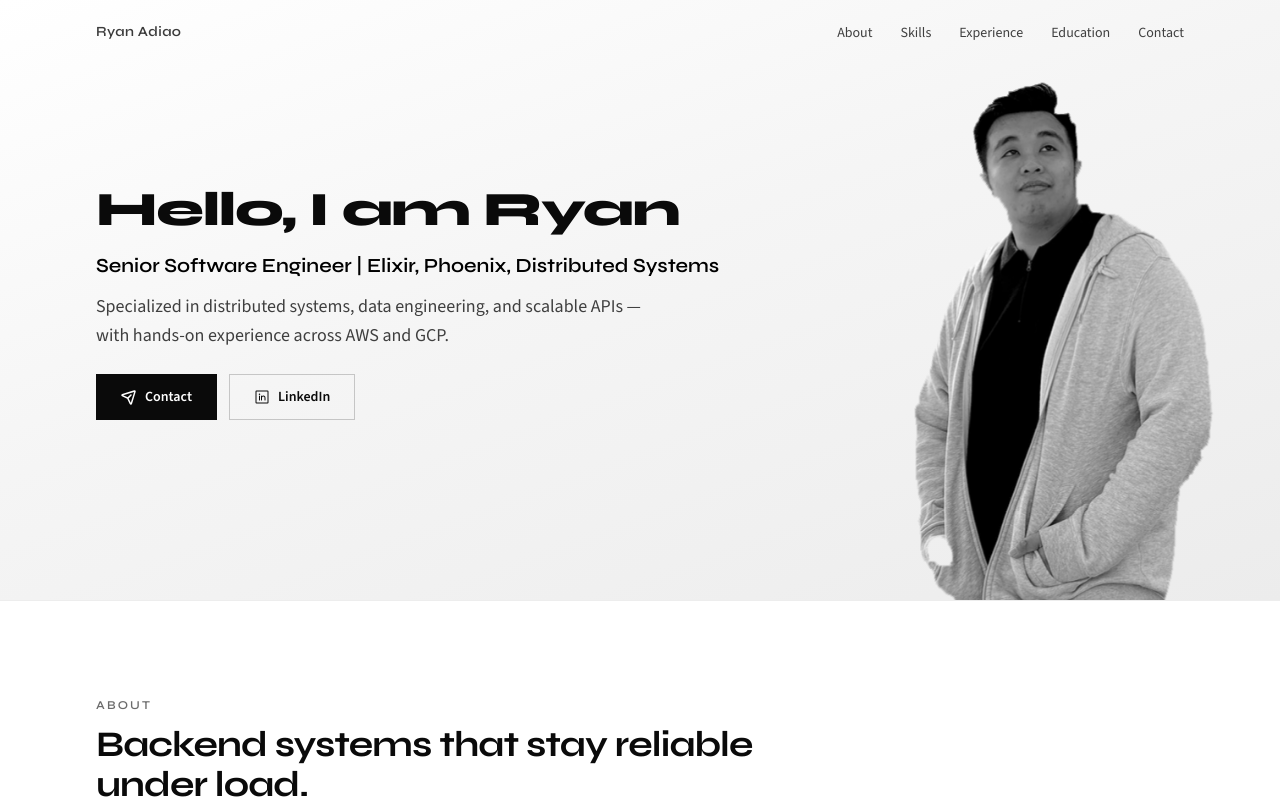
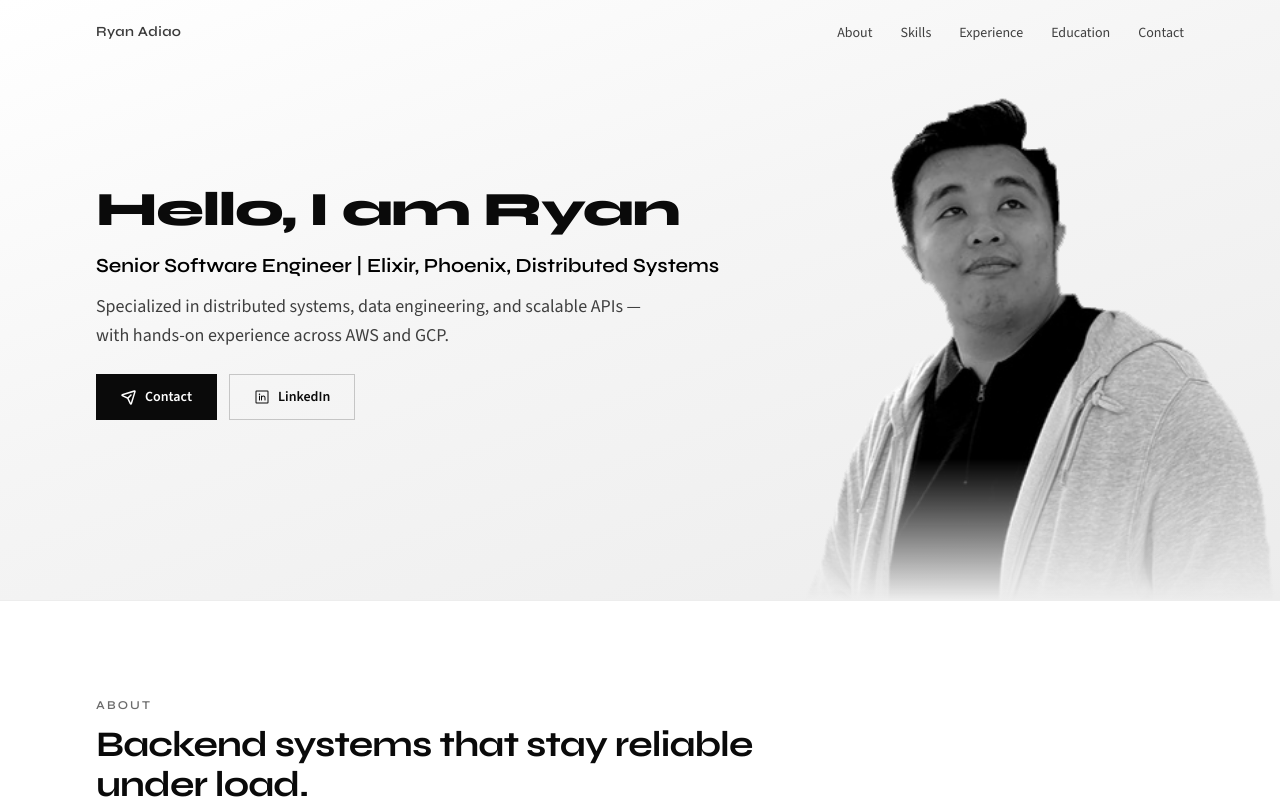
Before and after one commit to Earthborn101/website-portfolio, a React (Vite) app: page / in a window 1280 px wide. Shown: the top 800 px of the page. Built offline with nearby package versions, Linux system fonts and the light colour scheme.

Commit message:
Fix harsh hero portrait cutoff
Fill the portrait column with object-cover, drop drift scaling that was
clipping edges, and feather only the bottom into the section below.

```diff
--- a/src/App.tsx
+++ b/src/App.tsx
@@ -99,13 +99,13 @@ function App() {
             aria-hidden="true"
           />
           <div
-            className="pointer-events-none absolute bottom-0 right-0 top-20 w-[42%] max-w-xs sm:top-24 sm:w-[36%] sm:max-w-sm lg:max-w-md"
+            className="pointer-events-none absolute bottom-0 right-0 top-20 w-[46%] sm:top-24 sm:w-[40%] lg:w-[38%]"
             aria-hidden="true"
           >
             <img
-              src="/ryan-portrait.png?v=3"
+              src="/ryan-portrait.png?v=4"
               alt=""
-              className="animate-drift h-full w-full object-contain object-bottom"
+              className="h-full w-full object-cover object-top [mask-image:linear-gradient(to_bottom,black_72%,transparent_100%)] [-webkit-mask-image:linear-gradient(to_bottom,black_72%,transparent_100%)]"
             />
           </div>
 
```
